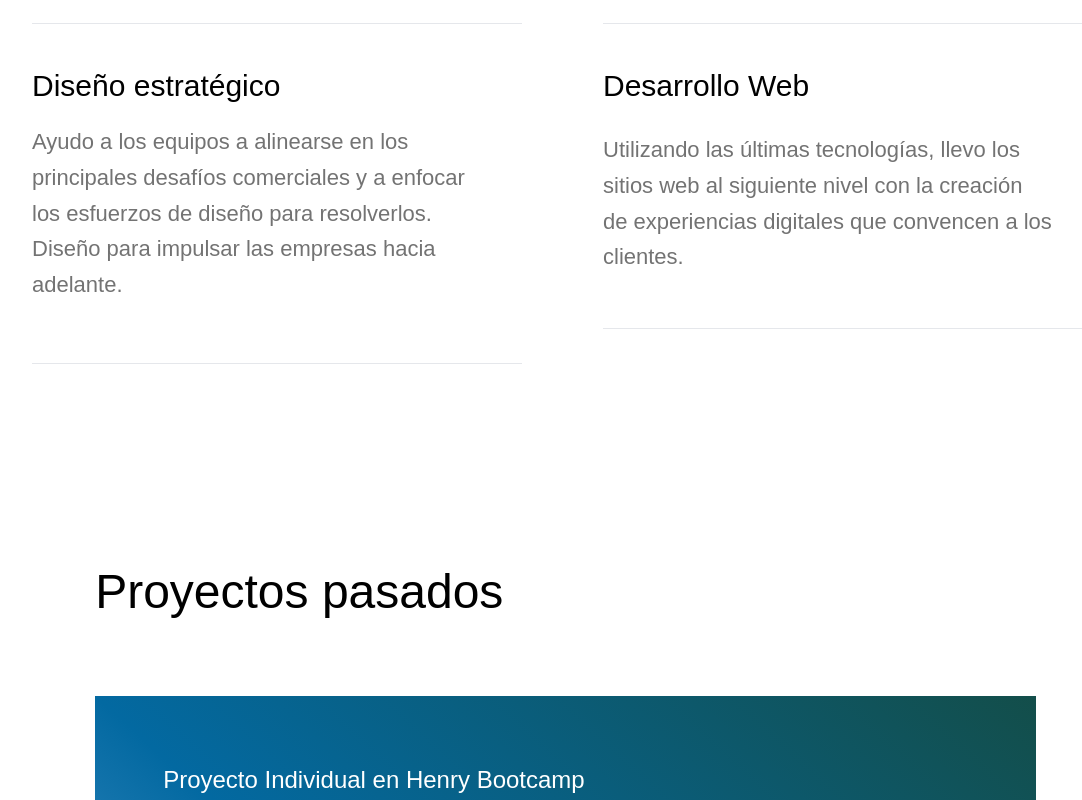
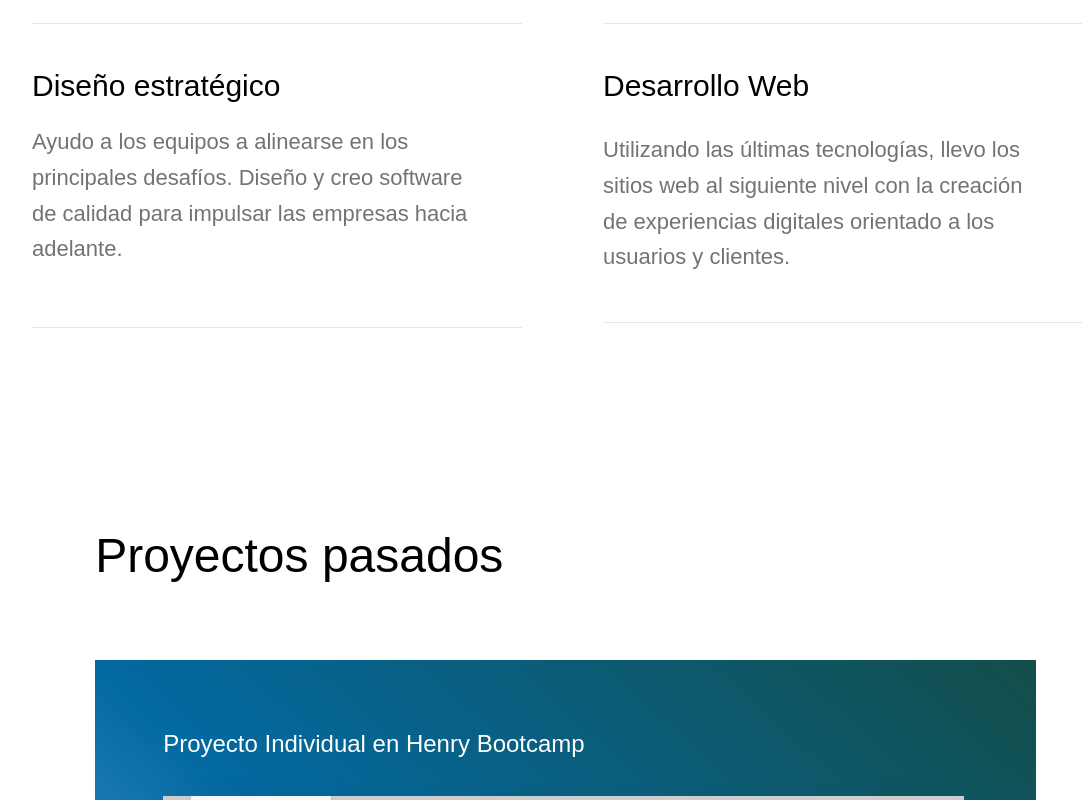
Before and after one commit to fpadularrosa/portfolio, a Next.js app: page / in a window 1280 px wide. Shown: the part 1380-2180 px from the top of the page, without its empty margins (82-1164 px from the left). Built offline with nearby package versions, Linux system fonts and the light colour scheme.

Commit message:
(/pages, /components/*) Changes in descriptions, fix navbar responsive

```diff
--- a/components/Expertise.js
+++ b/components/Expertise.js
@@ -12,15 +12,15 @@ const Expertise = () => {
                         <div className="sm:relative min-w-[300px] lg:mr-20 lg:ml-7 xl:mr-60 md:mr-20 xl:ml-12 sm:mr-8" id='content-design'>
                             <hr className='xl:pb-7 sm:pb-7 min-w-[300px] w-[515px] lg:w-[440px] xl:w-[490px] md:w-[470px] sm:w-[552px]' width='530'/>
                                 <h3 className='mt-4 mb-3 text-2xl min-w-[300px] font-medium xl:pb-2 xl:text-3xl sm:text-2xl sm:pb-2'>Diseño estratégico</h3>
-                                <p className='xl:max-w-lg mb-7 min-w-[450px] max-w-xl sm:max-w-xl sm:text-lg lg:max-w-lg text-neutral-500 xl:leading-relaxed xl:text-[22px] sm:leading-relaxed md:text-md md:max-w-sm'>Ayudo a los equipos a alinearse en los principales desafíos comerciales y a enfocar los esfuerzos de diseño para resolverlos. Diseño para impulsar las empresas hacia adelante.
+                                <p className='xl:max-w-lg mb-7 min-w-[450px] max-w-xl sm:max-w-xl sm:text-lg lg:max-w-lg text-neutral-500 xl:leading-relaxed xl:text-[22px] sm:leading-relaxed md:text-md md:max-w-sm'>Ayudo a los equipos a alinearse en los principales desafíos. Diseño y creo software de calidad para impulsar las empresas hacia adelante.
                                 </p>
                             <hr className='xl:mt-[60px] min-w-[300px] hidden w-[515px] sm:block md:mt-[37px] lg:w-[440px] sm:mb-7 sm:mt-7 xl:w-[490px] md:w-[470px] sm:w-[552px]' width='530' />
                         </div>
                         <div className="sm:relative min-w-[300px] md:mr-10 xl:mr-52 sm:mr-20" id='content-develop'>
                             <hr className='xl:pb-8 sm:pb-7 md:pb-3 min-w-[300px] w-[515px] xl:w-[490px] lg:block md:block xl:block sm:hidden lg:w-[440px] md:w-[470px]' width='530' />
                                 <h3 className='mt-8 mb-3 text-2xl font-medium xl:mt-3 lg:mt-8 xl:pb-4 xl:text-3xl sm:text-2xl sm:pb-2'>Desarrollo Web</h3>
-                                <p className='xl:max-w-lg min-w-[450px] mb-7 max-w-xl sm:max-w-xl sm:text-lg lg:max-w-lg text-neutral-500 xl:leading-relaxed xl:text-[22px] sm:leading-relaxed md:max-w-sm md:text-md'>Utilizando las últimas tecnologías, llevo los sitios web al siguiente nivel con la creación de experiencias digitales que convencen a los clientes.</p>
-                            <hr className='xl:mt-[53px] min-w-[300px] md:mt-[66px] w-[515px] sm:mt-7 sm:w-[552px] lg:mt-[67px] lg:w-[440px] xl:w-[490px] md:w-[470px]' width='530'/>
+                                <p className='xl:max-w-lg min-w-[450px] mb-7 max-w-xl sm:max-w-xl sm:text-lg lg:max-w-lg text-neutral-500 xl:leading-relaxed xl:text-[22px] sm:leading-relaxed md:max-w-sm md:text-md'>Utilizando las últimas tecnologías, llevo los sitios web al siguiente nivel con la creación de experiencias digitales orientado a los usuarios y clientes.</p>
+                            <hr className='xl:mt-[47px] min-w-[300px] md:mt-9 w-[515px] sm:mt-7 sm:w-[552px] lg:mt-9 lg:w-[440px] xl:w-[490px] md:w-[470px]' width='530'/>
                         </div>
                     </div>
                 </div>
--- a/components/Footer.js
+++ b/components/Footer.js
@@ -12,8 +12,6 @@ const Footer = () => {
                             UX/Desarrollo Web
                             <br/>
                             Estrategía
-                            <br/>
-                            Educación/Upskilling
                             </div>
                         </div>
                     </div>
@@ -29,7 +27,7 @@ const Footer = () => {
             <div id='second-container-footer' className='grid w-full pr-0 text-white justify-items-center lg:pr-2 lg:pl-7 xl:justify-items-center sm:justify-items-start sm:pl-5'>
                 <hr className="md:w-[98%] w-[90%] xl:w-[70%] lg:w-[98%] sm:w-[97%]" width='45%'/>
                 <div className='py-6 text-lg'>
-                    Diseñado y desarrollado por Franco Padularrosa
+                    Diseñado y desarrollado con ❤ por Franco Padularrosa
                     <br/>
                     ©2022
                 </div>
--- a/components/Navbar.js
+++ b/components/Navbar.js
@@ -21,7 +21,7 @@ const Navbar = () => {
                             <li className="inline-block py-1 mx-4 text-xl text-black transition ease-in border-b-2 rounded-md duration-400 border-neutral-300 hover:border-b-2 hover:border-black xl:text-lg hover:text-neutral-300">Experiencia</li>
                         </a>
                     </Link>
-                    <Link href='/#portfolio'>
+                    <Link href='/#projects'>
                         <a className="duration-500 hover:cursor-pointer hover:text-neutral-300">
                             <li className="inline-block py-1 mx-4 text-xl text-black transition ease-in border-b-2 rounded-md duration-400 border-neutral-300 hover:border-b-2 hover:border-black xl:text-lg hover:text-neutral-300">Portfolio</li>
                         </a>
@@ -51,7 +51,7 @@ const Navbar = () => {
                             <Link href='/#expertise'>
                                 <a><li className="w-full px-6 py-4 text-xl text-white transition duration-500 ease-in rounded-md hover:text-neutral-400 duration-400 hover:border-b-2 hover:border-gray-500">Experiencia</li></a>
                             </Link>
-                            <Link href='/#portfolio'>
+                            <Link href='/#projects'>
                                 <a><li className="w-full px-6 py-4 text-xl text-white transition duration-500 ease-in rounded-md hover:text-neutral-400 duration-400 hover:border-b-2 hover:border-gray-500">Portfolio</li></a>
                             </Link>
                             <Link href='/about-franco'>
--- a/components/Portfolio.js
+++ b/components/Projects.js
@@ -3,7 +3,7 @@ import Image from 'next/image';
 import electroShop from '../utils/electroshop.png'
 import Link from 'next/link';
 
-const Portfolio = () => {
+const Projects = () => {
     return(
         <>
             <section className='mt-20 w-full pr-[25px] pl-[25px] min-w-[800px] sm:min-w-[815px] sm:pr-[30px] sm:pl-[30px] grid justify-items-center xl:w-[93%] lg:pl-[35px] lg:pr-[20px] lg:w-full md:pr-[30px] md:pl-[30px] md:mb-32 md:w-full xl:pr-[35px] xl:pl-[40px] sm:mb-20' id="container-portfolio">
@@ -84,4 +84,4 @@ const Portfolio = () => {
         </>
     )
 }
-export default Portfolio;
+export default Projects;
--- a/components/Reasons.js
+++ b/components/Reasons.js
@@ -12,7 +12,7 @@ const Reasons = () => {
         <div className="grid xl:border-y-0 lg:border-y-0 border-y-[1px] sm:grid sm:justify-items-start lg:flex lg:justify-evenly md:grid md:justify-items-start xl:justify-between" id="reasons">
             <div className='mt-6 mb-4 lg:max-w-sm lg:pr-8 sm:py-6 xl:pr-10 md:py-6'>
                 <h3 className="lg:text-[23px] sm:text-2xl md:text-2xl text-xl mb-3">Experiencia<br/>e<br/>Impacto</h3>
-                <p className="max-w-2xl text-gray-500 sm:max-w-xl md:max-w-2xl sm:pt-6 lg:max-w-lg lg:text-xl md:pt-4 lg:pt-6">Realicé distintos proyectos de desarrollo web, entre ellos un ecommerce, una web app de comida con filtros y demás caracteristicas, quiero trabajar en proyectos desafiantes de los cuales poder aprender mucho.</p>
+                <p className="max-w-2xl text-gray-500 sm:max-w-xl md:max-w-2xl sm:pt-6 lg:max-w-lg lg:text-xl md:pt-4 lg:pt-6">Realicé distintos proyectos de desarrollo web, entre ellos un ecommerce, una web app de comida con filtros y demás caracteristicas, quiero trabajar en proyectos desafiantes y/o extraordinarios de los cuales poder aprender mucho.</p>
             </div>
             <div className="sm:border-t-[1px] border-t-[1px] xl:border-t-0 lg:border-t-0 lg:max-w-sm sm:max-w-2xl lg:px-8 xl:px-10 sm:border-l-0 lg:border-l-[2px] sm:pt-6 sm:pb-6 md:pb-5">
                 <div className='mt-6 mb-4 lg:max-w-sm lg:pr-8 xl:pr-10 md:py-6'>
--- a/pages/index.js
+++ b/pages/index.js
@@ -1,6 +1,6 @@
 import Link from "next/link";
 import Image from "next/image";
-import Portfolio from "../components/Portfolio";
+import Projects from "../components/Projects";
 import Expertise from "../components/Expertise";
 import imgHome from '../utils/gafas-ordenador.jpg';
 import Head from "next/head";
@@ -60,7 +60,7 @@ export default function Home() {
             </div>
         </div>
         <Expertise/>
-        <Portfolio/>
+        <Projects/>
         <NiceMeetYou/>
         <Project/>
     </>
```
